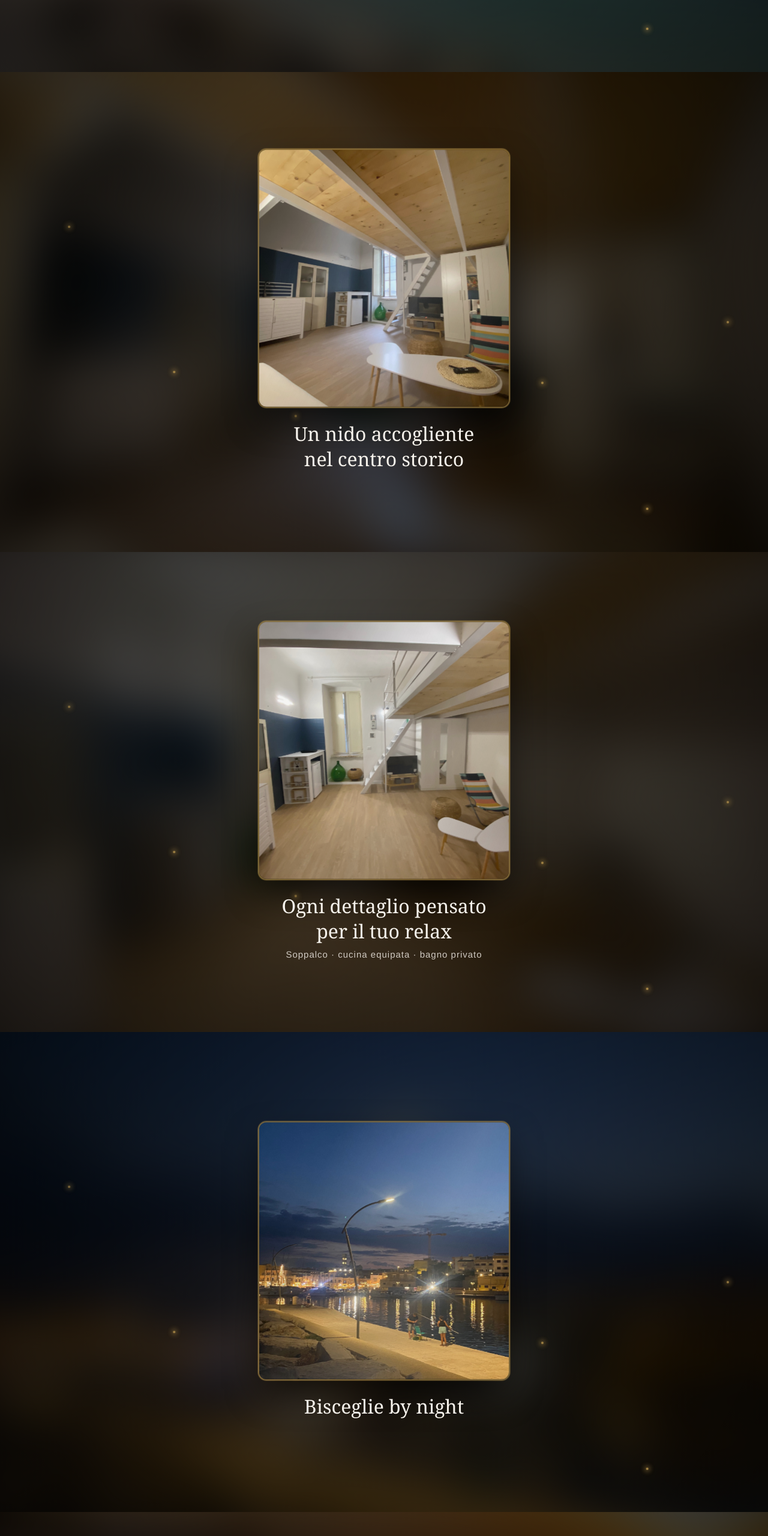
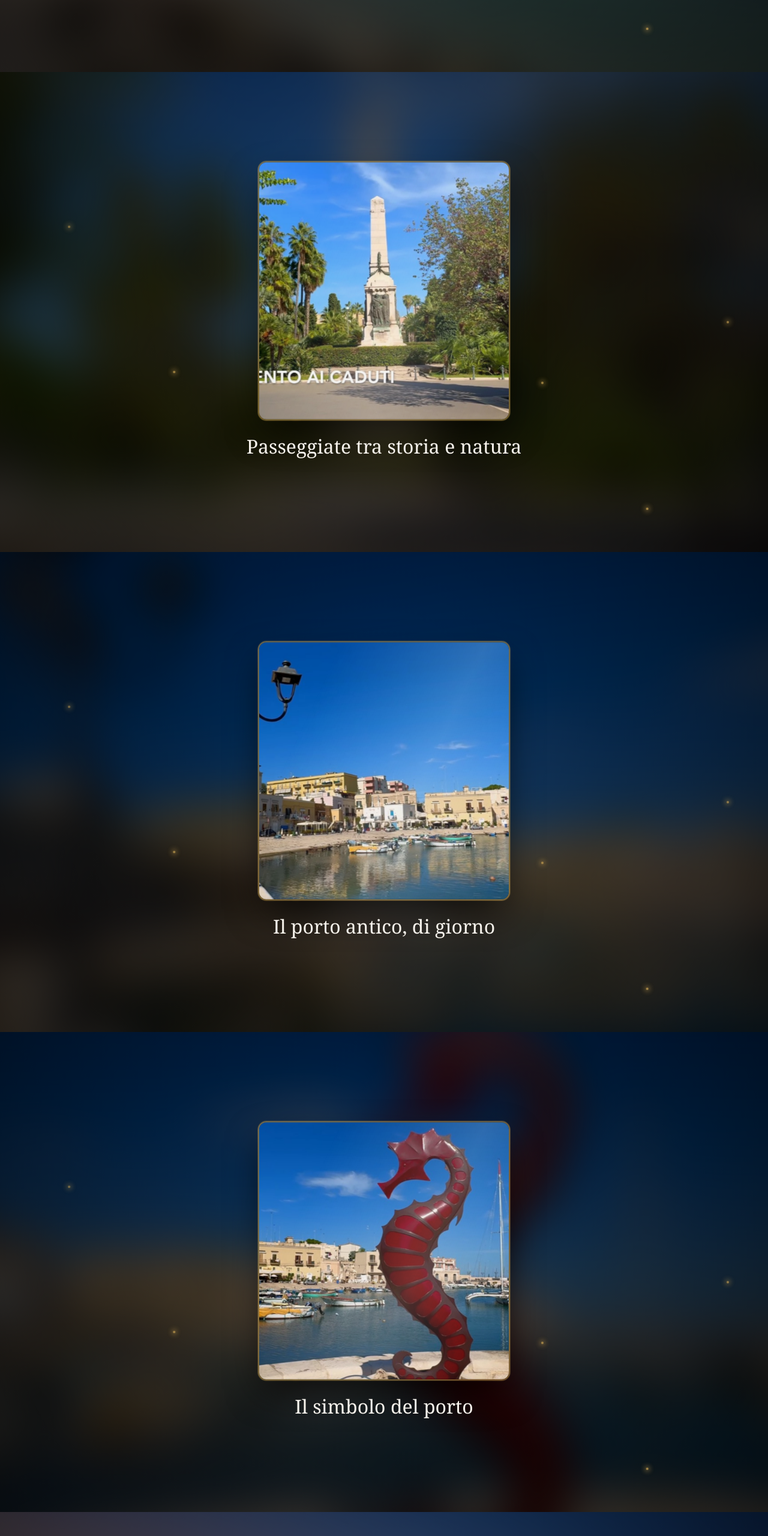
Before and after one commit to abondiaye/bisceglie-monolocale, a plain HTML site: page index.html in a window 1280 px wide. Shown: the part 5480-8040 px from the top of the page at 60% size. Drawn offline with Linux system fonts and the light colour scheme.

Commit message:
Ajout de 4 photos: monumento, porto di giorno, cavalluccio, lungomare sera

```diff
--- a/index.html
+++ b/index.html
@@ -343,6 +343,46 @@
   </div>
 </section>
 
+<section class="section" id="s3e">
+  <div class="bgblur" style="background-image:url('assets/monumento.jpg')"></div>
+  <div class="scrim"></div>
+  <div class="particles"><span></span><span></span><span></span><span></span><span></span><span></span><span></span></div>
+  <div class="card-wrap"><div class="card"><img src="assets/monumento.jpg" alt="Monumento ai Caduti, Bisceglie" style="object-position:center 70%"></div></div>
+  <div class="overlay">
+    <h2>Passeggiate tra storia e natura</h2>
+  </div>
+</section>
+
+<section class="section" id="s3f">
+  <div class="bgblur" style="background-image:url('assets/porto-giorno.jpg')"></div>
+  <div class="scrim"></div>
+  <div class="particles"><span></span><span></span><span></span><span></span><span></span><span></span><span></span></div>
+  <div class="card-wrap"><div class="card"><img src="assets/porto-giorno.jpg" alt="Porto di Bisceglie di giorno" style="object-position:center 75%"></div></div>
+  <div class="overlay">
+    <h2>Il porto antico, di giorno</h2>
+  </div>
+</section>
+
+<section class="section" id="s3g">
+  <div class="bgblur" style="background-image:url('assets/cavalluccio.jpg')"></div>
+  <div class="scrim"></div>
+  <div class="particles"><span></span><span></span><span></span><span></span><span></span><span></span><span></span></div>
+  <div class="card-wrap"><div class="card"><img src="assets/cavalluccio.jpg" alt="Statua del cavalluccio marino sul porto" style="object-position:center 65%"></div></div>
+  <div class="overlay">
+    <h2>Il simbolo del porto</h2>
+  </div>
+</section>
+
+<section class="section" id="s3h">
+  <div class="bgblur" style="background-image:url('assets/lungomare-sera.jpg')"></div>
+  <div class="scrim"></div>
+  <div class="particles"><span></span><span></span><span></span><span></span><span></span><span></span><span></span></div>
+  <div class="card-wrap"><div class="card"><img src="assets/lungomare-sera.jpg" alt="Lungomare illuminato la sera" style="object-position:center 70%"></div></div>
+  <div class="overlay">
+    <h2>Passeggiate al tramonto<br>sul lungomare</h2>
+  </div>
+</section>
+
 <section class="section" id="s4">
   <div class="bgblur" style="background-image:url('assets/salotto1.jpg')"></div>
   <div class="scrim"></div>
@@ -468,7 +508,7 @@
 
   // Defilement automatique sans clic (base sur Date.now, insensible au throttling de rAF)
   const scrollEl = document.scrollingElement || document.documentElement;
-  const totalDuration = 67000; // ms pour parcourir toute la page une fois
+  const totalDuration = 86000; // ms pour parcourir toute la page une fois
   const pauseAtEnd = 3200;
   let startTime = Date.now();
   let paused = false;
```
Also changed, not shown: assets/cavalluccio.jpg (added), assets/lungomare-sera.jpg (added), assets/monumento.jpg (added), assets/porto-giorno.jpg (added).
